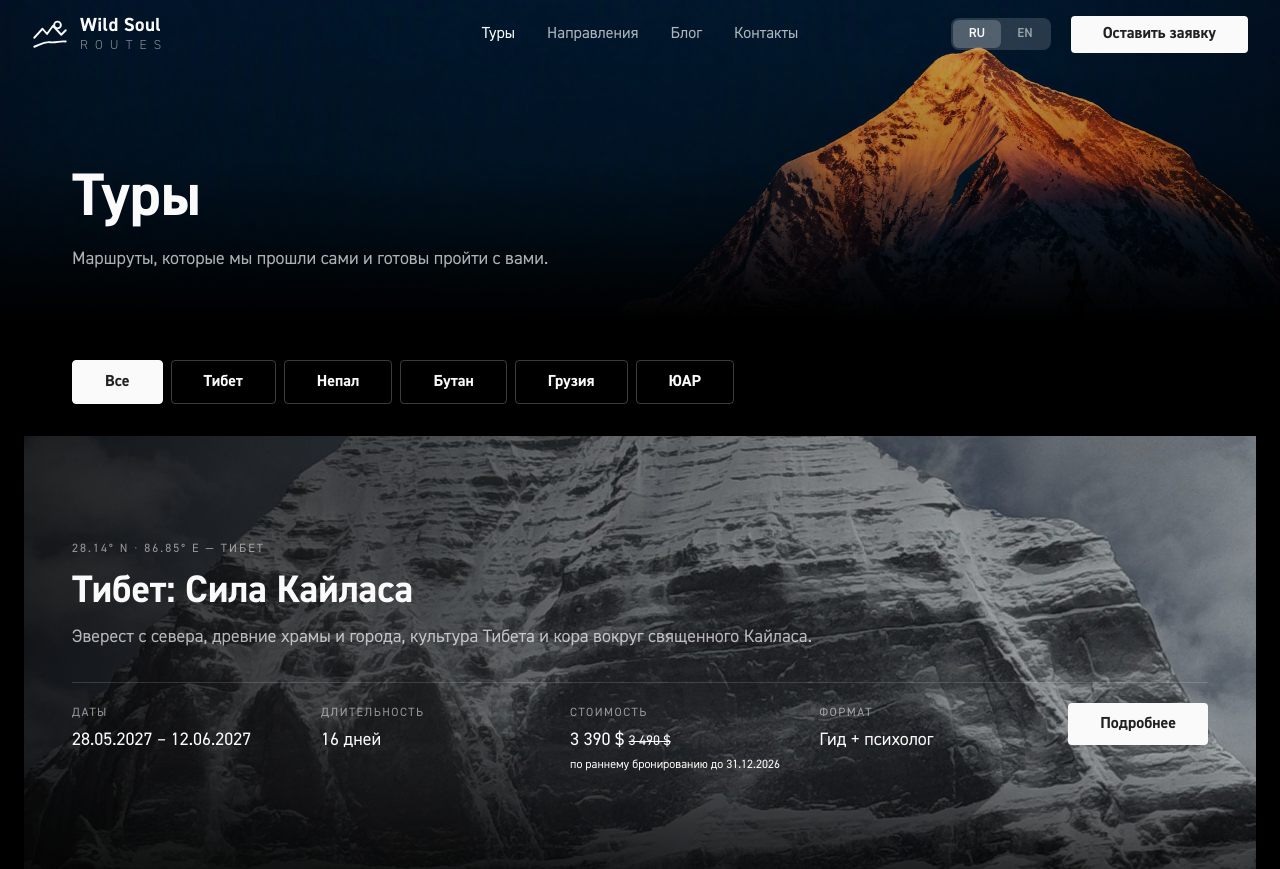
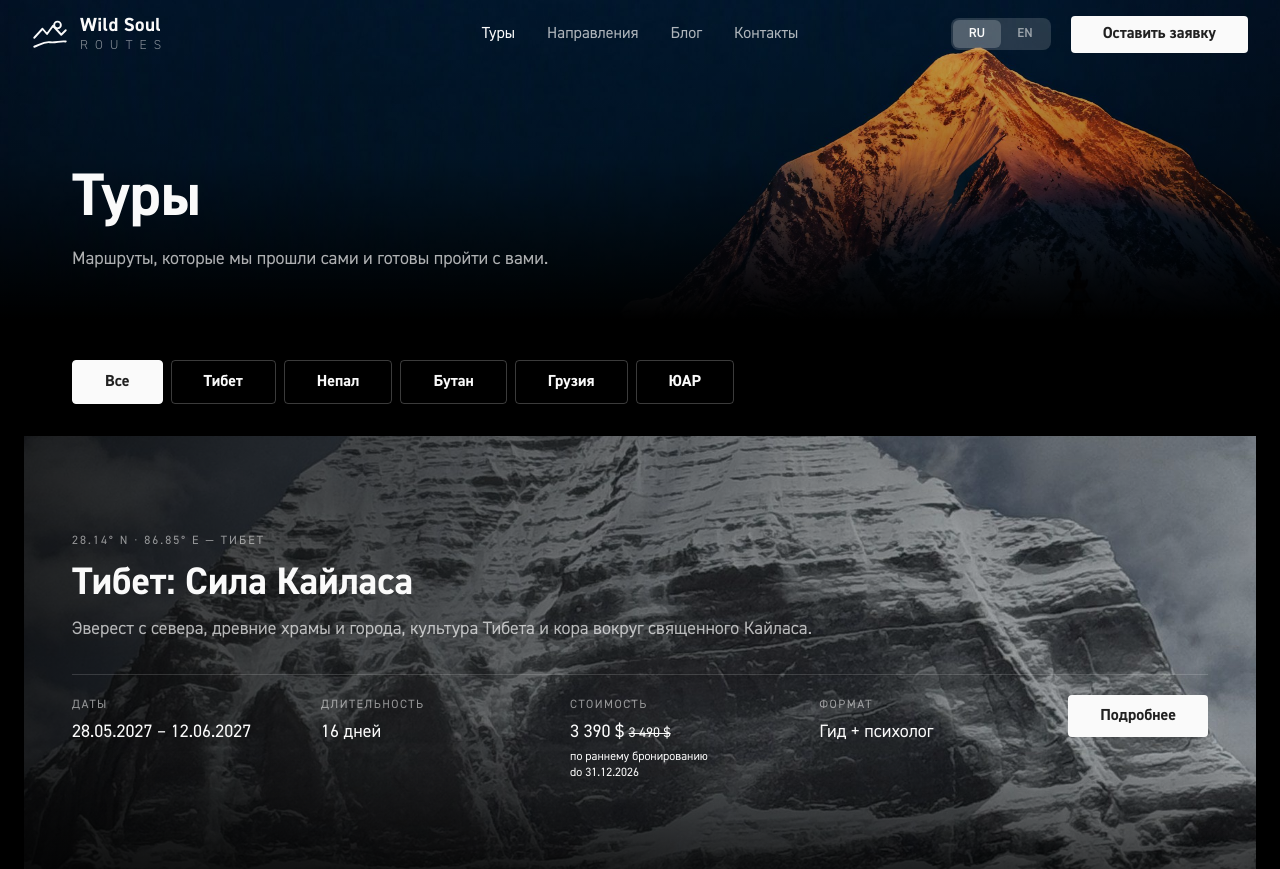
Before and after one commit to fifulina-uxui/wild-soul-routes, a React (Vite) app: page /tours in a window 1280 px wide. Shown: the top 869 px of the page. Built offline with nearby package versions, Linux system fonts and the light colour scheme.

Commit message:
Early-booking note: deadline on second line

```diff
--- a/src/data/content.ts
+++ b/src/data/content.ts
@@ -163,7 +163,7 @@ export const content: Record<'ru' | 'en', PageContent> = {
     tours: {
       label: 'Маршруты',
       heading: 'Ближайшие туры',
-      meta: { days: 'Длительность', price: 'Стоимость', priceEarly: 'по раннему бронированию до 31.12.2026', start: 'Даты', highlight: 'Главное', crew: 'Формат' },
+      meta: { days: 'Длительность', price: 'Стоимость', priceEarly: 'по раннему бронированию\ndо 31.12.2026', start: 'Даты', highlight: 'Главное', crew: 'Формат' },
       crewNames: { guide: 'Гид', psych: 'Психолог', both: 'Гид + психолог' },
       items: [
         {
@@ -1120,7 +1120,7 @@ export const content: Record<'ru' | 'en', PageContent> = {
     tours: {
       label: 'Routes',
       heading: 'Upcoming tours',
-      meta: { days: 'Duration', price: 'Price', priceEarly: 'early booking until Dec 31, 2026', start: 'Dates', highlight: 'Highlight', crew: 'Format' },
+      meta: { days: 'Duration', price: 'Price', priceEarly: 'early booking\nuntil Dec 31, 2026', start: 'Dates', highlight: 'Highlight', crew: 'Format' },
       crewNames: { guide: 'Guide', psych: 'Psychologist', both: 'Guide + psychologist' },
       items: [
         {
--- a/src/pages/TourDetailPage.tsx
+++ b/src/pages/TourDetailPage.tsx
@@ -227,7 +227,7 @@ export default function TourDetailPage() {
                     {tour.price}
                   </span>
                 </dd>
-                <p className="mt-1 text-[12px] leading-4 text-[#fafafa]">{t.tours.meta.priceEarly}</p>
+                <p className="mt-1 whitespace-pre-line text-[12px] leading-4 text-[#fafafa]">{t.tours.meta.priceEarly}</p>
               </div>
               <div>
                 <dt className={metaLabel}>{t.tours.meta.crew}</dt>
--- a/src/pages/ToursPage.tsx
+++ b/src/pages/ToursPage.tsx
@@ -137,7 +137,7 @@ export default function ToursPage() {
                           {tour.price}
                         </span>
                       </dd>
-                      <p className="mt-1 text-[12px] leading-4 text-[#fafafa]">
+                      <p className="mt-1 whitespace-pre-line text-[12px] leading-4 text-[#fafafa]">
                         {t.tours.meta.priceEarly}
                       </p>
                     </div>
--- a/src/sections/Tours.tsx
+++ b/src/sections/Tours.tsx
@@ -110,7 +110,7 @@ export default function Tours() {
                           {tour.price}
                         </span>
                       </dd>
-                      <p className="mt-1 text-[12px] leading-4 text-[#fafafa]">
+                      <p className="mt-1 whitespace-pre-line text-[12px] leading-4 text-[#fafafa]">
                         {t.tours.meta.priceEarly}
                       </p>
                     </div>
```
